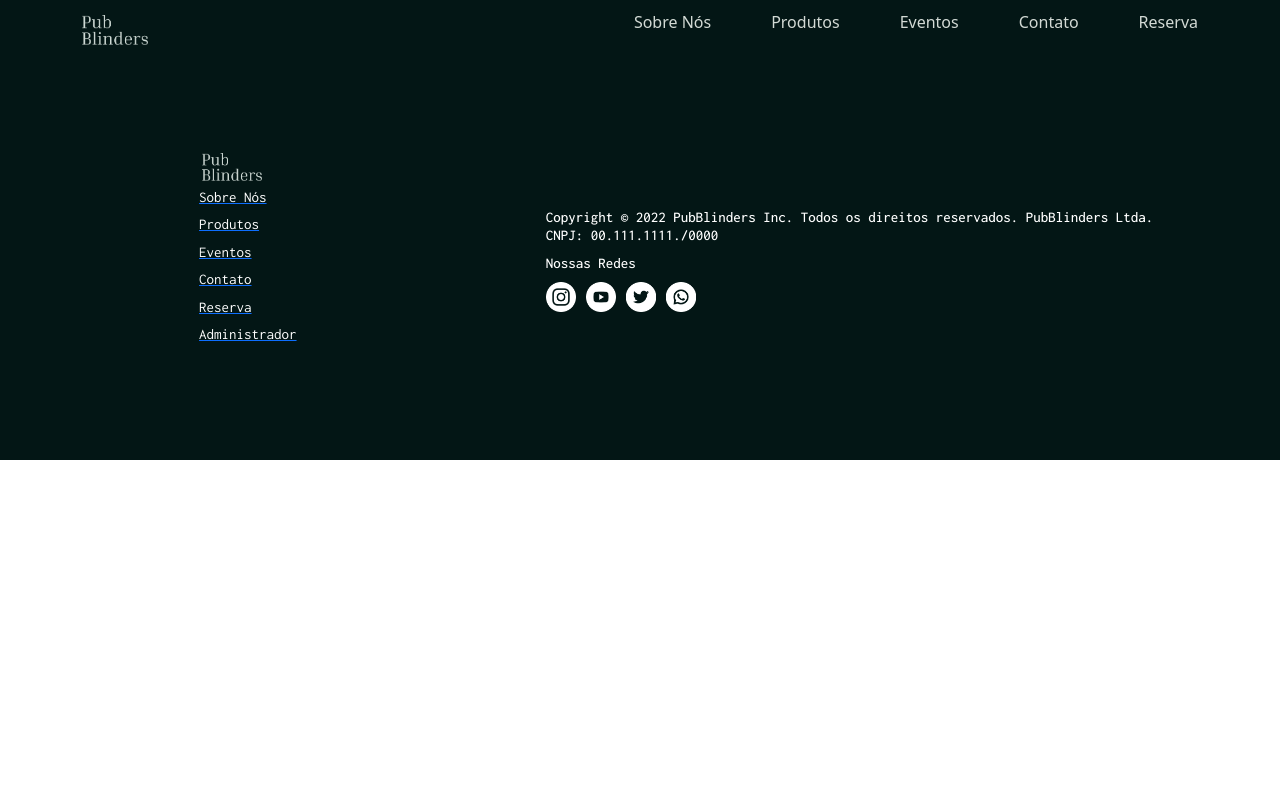
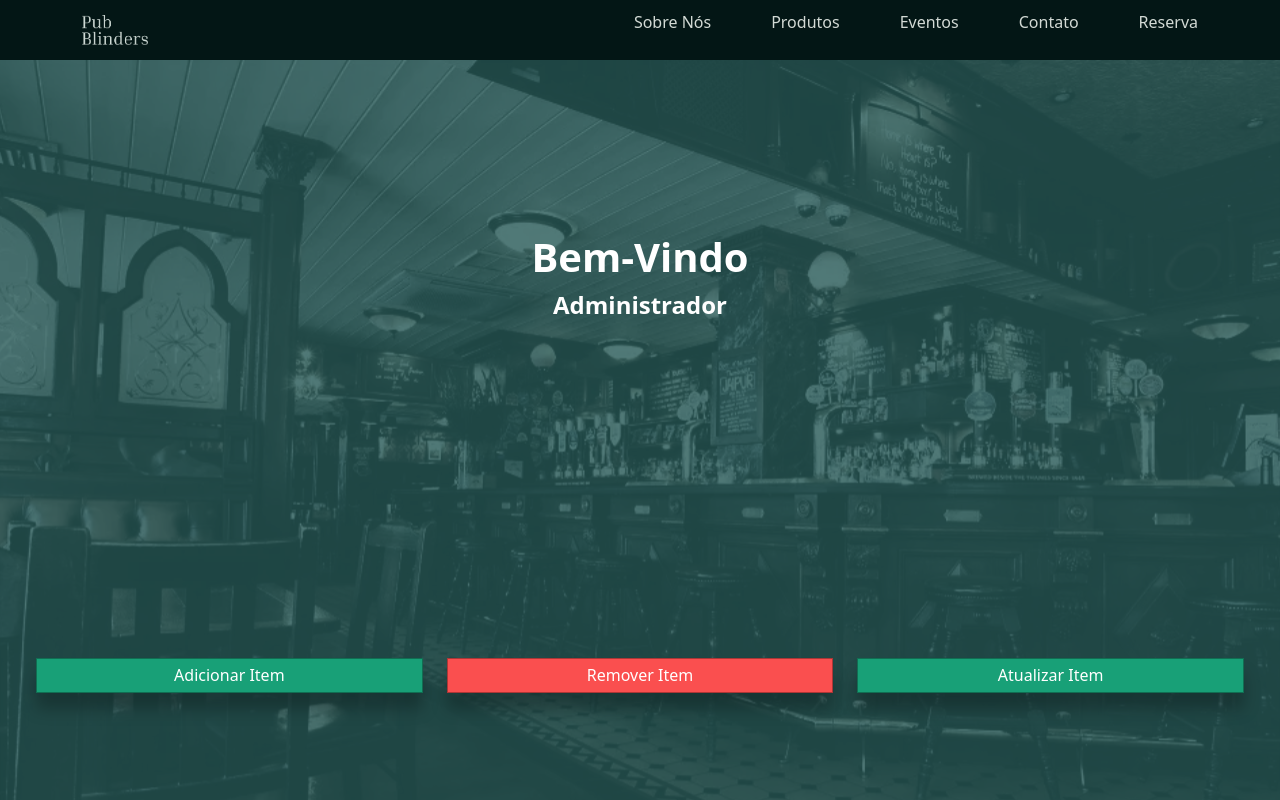
Before and after one commit to barbmariana/pub_FrontEnd_View_Part, a React (Vite) app in the folder View/my-app-react/: page /administrador/private/gerenciamento in a window 1280 px wide. Shown: the top 800 px of the page. Built offline with nearby package versions, Linux system fonts and the light colour scheme.

Commit message:
Pagina de Gerenciamento Concluida

```diff
--- a/View/my-app-react/src/Rotas/rotas.jsx
+++ b/View/my-app-react/src/Rotas/rotas.jsx
@@ -4,7 +4,8 @@ import Home from '../Telas/Home/Home';
 import Eventos from '../Telas/Eventos/Evento';
 import Template from '../componentes/Template/Template';
 import Produtos from '../Telas/Produtos/Pordutos';
-import Administrador from '../Telas/Administrador/Administrador';
+import RouterAdministrador from '../Telas/Administrador/Administrador';
+import Gerenciamento from '../Telas/Gerenciamento/Gerenciamento';
 
 
 
@@ -18,7 +19,8 @@ class Rotas extends React.Component {
                         <Route path='/' element={<Home />} />
                         <Route path='/eventos' element={<Eventos />} />
                         <Route path='/produtos' element={<Produtos />} />
-                        <Route path='/administrador/private' element={<Administrador />} />
+                        <Route path='/administrador/private' element={<RouterAdministrador />} />
+                        <Route path='/administrador/private/gerenciamento' element={<Gerenciamento />} />
                     </Routes>
                 </Template>
             </BrowserRouter>
--- a/View/my-app-react/src/Telas/Administrador/Administrador.jsx
+++ b/View/my-app-react/src/Telas/Administrador/Administrador.jsx
@@ -1,13 +1,15 @@
 import React from "react";
-import { Container, Input, Col, Row, Form, FormGroup, Label, } from 'reactstrap'
+import { Container, Input, Col, Row, Form, FormGroup, Label, } from 'reactstrap';
 import style from './administrador.module.css'
 import 'bootstrap/dist/css/bootstrap.min.css';
 import Botao from "../../componentes/Botao/Botao.jsx";
 import ModalContext from "../../Contexts/modalContext";
 import Modal from "../../componentes/Modal/Modal";
+import { useNavigate } from 'react-router-dom'
+
 class Administrador extends React.Component {
-    constructor() {
-        super()
+    constructor(props) {
+        super(props)
         this.login = "Resilia";
         this.senha = "Resilia";
         this.state = {
@@ -21,10 +23,12 @@ class Administrador extends React.Component {
 
     Autenticacao() {
         if (this.login == this.state.inputLogin) {
-            console.log("acertou");
+            this.props.navigate("/administrador/private/gerenciamento")
         }
         else {
+
             this.context.displayShow()
+
         }
     }
 
@@ -35,7 +39,7 @@ class Administrador extends React.Component {
     render() {
         return (
             <Container fluid className={`${style.container}`}>
-                <Modal id="meuModal" bgColor="#FC6D6D" color="#fff" classModal="col-10 col-md-6 col-lg-5 col-xl-4 col-xxl-3" />
+                <Modal title="Login ou senha estão incorretos. Caso persista você pode não conter permissão ou acesso a esta página entre em contato com os responsáveis." id="meuModal" bgColor="#FC6D6D" color="#fff" classModal="col-10 col-md-6 col-lg-5 col-xl-4 col-xxl-3" />
                 <Form>
                     <FormGroup>
                         <Row className="vh-100 justify-content-center align-items-center">
@@ -71,4 +75,7 @@ class Administrador extends React.Component {
     }
 }
 Administrador.contextType = ModalContext;
-export default Administrador;
+export default function RouterAdministrador(props) {
+    const navigate = useNavigate()
+    return (<Administrador navigate={navigate}></Administrador>)
+}
--- /dev/null
+++ b/View/my-app-react/src/Telas/Gerenciamento/Gerenciamento.jsx
@@ -0,0 +1,42 @@
+import React from 'react';
+import { Container, Col, Row } from 'reactstrap';
+import Botao from '../../componentes/Botao/Botao';
+
+import style from './gerenciamento.module.css';
+
+class Gerenciamento extends React.Component {
+
+    constructor() {
+        super()
+    }
+
+    render() {
+        return (
+            <Container fluid className={`${style.container} `}>
+                <Row className='vh-100 justify-content-center'>
+                    <Row className='align-items-center justify-content-center'>
+                        <Col className={`${style.titles} col-12 col-md-4 text-center`}>
+                            <p className='fs-1 fw-semibold'>Bem-Vindo</p>
+                            <p className='fs-4 fw-semibold'>Administrador</p>
+                        </Col>
+                    </Row>
+                    <Row className={`${style.buttons} align-items-center justify-content-center`}>
+                        <Row className='justify-content-center'>
+                            <Col className={` col-11  col-md-4 col-lg-4 col-xl-4 col-xxl-2`}>
+                                <Botao title="Adicionar Item" color="#fff" bgColor="#18A077" />
+                            </Col>
+                            <Col className={` col-11 col-md-4 col-lg-4 col-xl-4 col-xxl-2 my-4 my-md-0`}>
+                                <Botao title="Remover Item" color="#fff" bgColor="#FA4F4F" />
+                            </Col>
+                            <Col className={` col-11  col-md-4 col-lg-4 col-xl-4 col-xxl-2`}>
+                                <Botao title="Atualizar Item" color="#fff" bgColor="#18A077" />
+                            </Col>
+                        </Row>
+                    </Row>
+                </Row>
+            </Container>
+        )
+    }
+}
+
+export default Gerenciamento;
--- /dev/null
+++ b/View/my-app-react/src/Telas/Gerenciamento/gerenciamento.module.css
@@ -0,0 +1,14 @@
+.container {
+    height: 100vh;
+    background-image: url("../../assets/images/bgAdministrador.svg");
+    background-size: cover;
+    background-repeat: no-repeat;
+    object-fit: fill;
+}
+
+.titles p {
+    color: #fff;
+    margin-bottom: 0;
+}
+
+.buttons {}
--- a/View/my-app-react/src/componentes/Botao/botao.module.css
+++ b/View/my-app-react/src/componentes/Botao/botao.module.css
@@ -5,6 +5,7 @@
     transition: all ease 0.1s;
     border: 1px solid #00000050;
     box-shadow: 0px 16px 16px rgba(0, 0, 0, 0.25);
+    text-align: center;
 }
 
 .botao:active {
--- a/View/my-app-react/src/componentes/Modal/Modal.jsx
+++ b/View/my-app-react/src/componentes/Modal/Modal.jsx
@@ -14,6 +14,7 @@ class Modal extends React.Component {
         this.props.color;
         this.props.classModal;
         this.props.id;
+        this.props.title;
     }
 
     render() {
@@ -26,7 +27,7 @@ class Modal extends React.Component {
                             <IoMdCloseCircle fill="true" size={25} />
                         </button>
                     </div>
-                    <p>Login ou senha estão incorretos. Caso persista você pode não conter permissão ou acesso a esta página entre em contato com os responsáveis.</p>
+                    <p>{this.props.title}</p>
                 </Col>
             </Row>
         )
```
